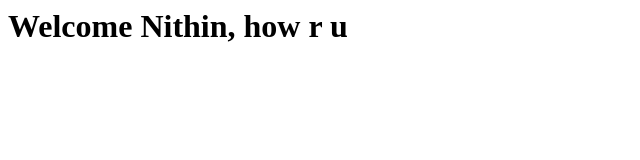
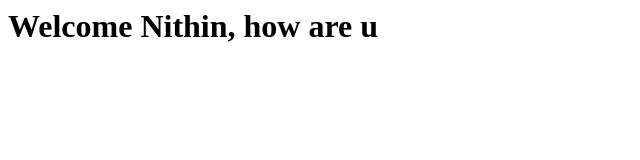
Before and after one commit to nithinadmin/websitejune12, a plain HTML site: page index.html in a window 1280 px wide. Shown: the full height of the page, 0-640 px from the left. Drawn offline with Linux system fonts and the light colour scheme.

Commit message:
Update index.html

```diff
--- a/index.html
+++ b/index.html
@@ -1,5 +1,5 @@
 
 <html>
 <h1><title>Jenkins CI\CD Pipeline</title></h1>
-<body><h1>Welcome Nithin, how r u</h1> </body>
+<body><h1>Welcome Nithin, how are u</h1> </body>
 </html>
```
